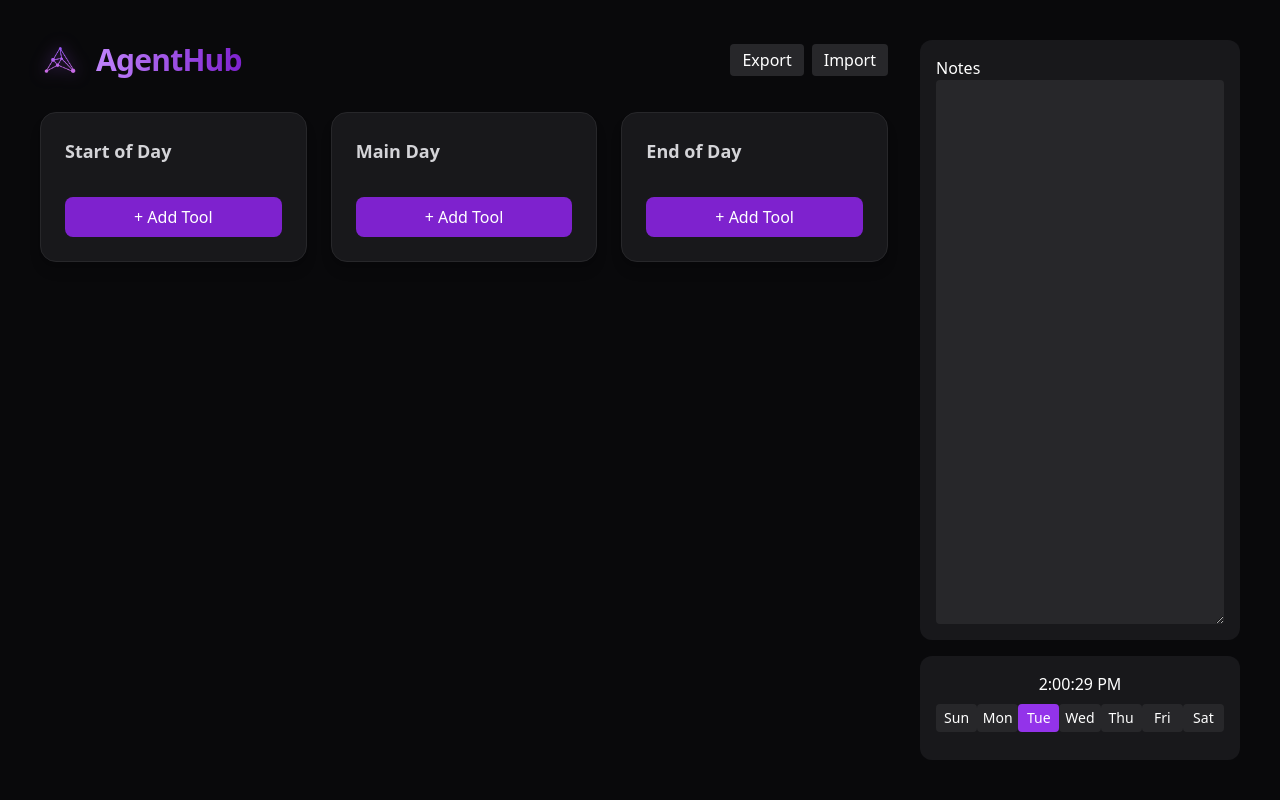
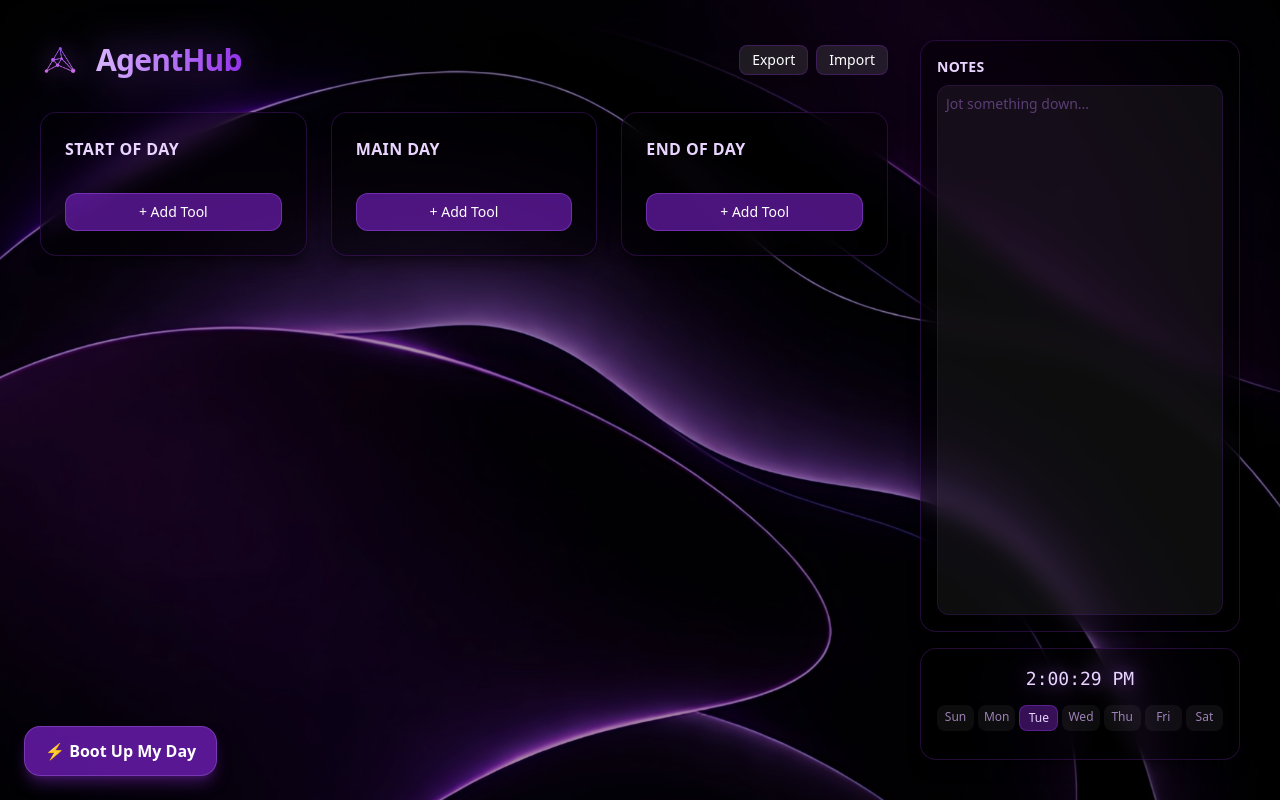
Before and after one commit to Dev-Kyron/AgentHub, a React (Vite) app: page / in a window 1280 px wide. Built offline with nearby package versions, Linux system fonts and the light colour scheme.

Commit message:
Initial commit - AgentHub

```diff
--- a/src/App.jsx
+++ b/src/App.jsx
@@ -1,5 +1,6 @@
 import { useState, useEffect } from "react";
 import logo from "./assets/logo.png";
+import bg from "./assets/bg.png";
 
 /* ---------- ICON HELPER ---------- */
 function getFavicon(url) {
@@ -10,6 +11,10 @@ function getFavicon(url) {
     return null;
   }
 }
+
+/* ---------- GLASS CARD STYLE ---------- */
+const glass =
+  "bg-black/40 backdrop-blur-md border border-purple-900/40 shadow-lg shadow-black/40";
 
 /* ---------- SECTION ---------- */
 function Section({ title }) {
@@ -33,27 +38,21 @@ function Section({ title }) {
   }, [tools]);
 
   const openAdd = () => {
-    setName("");
-    setUrl("");
-    setDesc("");
+    setName(""); setUrl(""); setDesc("");
     setEditingIndex(null);
     setShowModal(true);
   };
 
   const openEdit = (index) => {
     const tool = tools[index];
-    setName(tool.name);
-    setUrl(tool.url);
-    setDesc(tool.desc || "");
+    setName(tool.name); setUrl(tool.url); setDesc(tool.desc || "");
     setEditingIndex(index);
     setShowModal(true);
   };
 
   const saveTool = () => {
     if (!name || !url) return;
-
     const newTool = { name, url, desc };
-
     if (editingIndex !== null) {
       const updated = [...tools];
       updated[editingIndex] = newTool;
@@ -61,32 +60,26 @@ function Section({ title }) {
     } else {
       setTools([...tools, newTool]);
     }
-
     setShowModal(false);
   };
 
-  const deleteTool = (index) => {
-    setTools(tools.filter((_, i) => i !== index));
-  };
+  const deleteTool = (index) => setTools(tools.filter((_, i) => i !== index));
 
   const handleDragStart = (index) => setDragIndex(index);
-
   const handleDrop = (index) => {
     if (dragIndex === null) return;
-
     const updated = [...tools];
-    const draggedItem = updated[dragIndex];
-
-    updated.splice(dragIndex, 1);
-    updated.splice(index, 0, draggedItem);
-
+    const dragged = updated.splice(dragIndex, 1)[0];
+    updated.splice(index, 0, dragged);
     setTools(updated);
     setDragIndex(null);
   };
 
   return (
-    <div className="bg-zinc-900 rounded-2xl p-6 shadow-lg border border-zinc-800 w-full relative">
-      <h2 className="text-lg font-semibold mb-4 text-zinc-300">{title}</h2>
+    <div className={`${glass} rounded-2xl p-6 w-full relative`}>
+      <h2 className="text-base font-semibold mb-4 text-purple-200 tracking-wide uppercase">
+        {title}
+      </h2>
 
       <div className="space-y-3">
         {tools.map((tool, index) => (
@@ -96,7 +89,7 @@ function Section({ title }) {
             onDragStart={() => handleDragStart(index)}
             onDragOver={(e) => e.preventDefault()}
             onDrop={() => handleDrop(index)}
-            className="bg-zinc-800 p-3 rounded-lg flex justify-between items-start gap-3 cursor-move"
+            className="bg-white/5 hover:bg-white/10 border border-purple-800/30 p-3 rounded-xl flex justify-between items-start gap-3 cursor-move transition"
           >
             <div className="flex gap-3 items-start">
               <img
@@ -104,20 +97,16 @@ function Section({ title }) {
                 alt=""
                 className="w-5 h-5 mt-1 rounded"
               />
-
               <div>
                 <a
                   href={tool.url}
                   target="_blank"
-                  className="text-purple-300 font-medium"
+                  className="text-purple-300 hover:text-purple-100 font-medium transition"
                 >
                   {tool.name}
                 </a>
-
                 {tool.desc && (
-                  <div className="text-xs text-zinc-400 mt-1">
-                    {tool.desc}
-                  </div>
+                  <div className="text-xs text-purple-400/70 mt-1">{tool.desc}</div>
                 )}
               </div>
             </div>
@@ -125,13 +114,13 @@ function Section({ title }) {
             <div className="flex flex-col gap-2">
               <button
                 onClick={() => openEdit(index)}
-                className="text-xs bg-zinc-700 px-2 py-1 rounded"
+                className="text-xs bg-purple-900/50 hover:bg-purple-800/60 border border-purple-700/40 px-2 py-1 rounded transition"
               >
                 Edit
               </button>
               <button
                 onClick={() => deleteTool(index)}
-                className="text-xs bg-red-600 px-2 py-1 rounded"
+                className="text-xs bg-red-900/50 hover:bg-red-800/60 border border-red-700/40 px-2 py-1 rounded transition"
               >
                 Delete
               </button>
@@ -142,40 +131,40 @@ function Section({ title }) {
 
       <button
         onClick={openAdd}
-        className="mt-4 w-full bg-purple-700 hover:bg-purple-600 py-2 rounded-lg transition"
+        className="mt-4 w-full bg-purple-700/60 hover:bg-purple-600/70 border border-purple-500/40 py-2 rounded-xl transition text-sm font-medium"
       >
         + Add Tool
       </button>
 
       {showModal && (
-        <div className="absolute inset-0 bg-black/70 flex items-center justify-center rounded-2xl">
-          <div className="bg-zinc-900 p-6 rounded-xl w-full max-w-xs space-y-4">
-            <h3>{editingIndex !== null ? "Edit Tool" : "Add Tool"}</h3>
-
+        <div className="absolute inset-0 bg-black/70 backdrop-blur-sm flex items-center justify-center rounded-2xl z-10">
+          <div className={`${glass} p-6 rounded-2xl w-full max-w-xs space-y-4`}>
+            <h3 className="text-purple-200 font-semibold">
+              {editingIndex !== null ? "Edit Tool" : "Add Tool"}
+            </h3>
             <input
               value={name}
               onChange={(e) => setName(e.target.value)}
               placeholder="Name"
-              className="w-full p-2 bg-zinc-800 rounded"
+              className="w-full p-2 bg-white/5 border border-purple-800/40 rounded-lg text-white placeholder-purple-400/50 focus:outline-none focus:border-purple-500"
             />
             <input
               value={url}
               onChange={(e) => setUrl(e.target.value)}
               placeholder="URL"
-              className="w-full p-2 bg-zinc-800 rounded"
+              className="w-full p-2 bg-white/5 border border-purple-800/40 rounded-lg text-white placeholder-purple-400/50 focus:outline-none focus:border-purple-500"
             />
             <textarea
               value={desc}
               onChange={(e) => setDesc(e.target.value)}
               placeholder="Description"
-              className="w-full p-2 bg-zinc-800 rounded"
+              className="w-full p-2 bg-white/5 border border-purple-800/40 rounded-lg text-white placeholder-purple-400/50 focus:outline-none focus:border-purple-500"
             />
-
             <div className="flex gap-2">
-              <button onClick={saveTool} className="flex-1 bg-purple-700 py-2 rounded">
+              <button onClick={saveTool} className="flex-1 bg-purple-700/70 hover:bg-purple-600/80 py-2 rounded-lg transition font-medium">
                 Save
               </button>
-              <button onClick={() => setShowModal(false)} className="flex-1 bg-zinc-700 py-2 rounded">
+              <button onClick={() => setShowModal(false)} className="flex-1 bg-white/10 hover:bg-white/20 py-2 rounded-lg transition">
                 Cancel
               </button>
             </div>
@@ -190,51 +179,39 @@ function Section({ title }) {
 export default function App() {
   const [notes, setNotes] = useState(() => localStorage.getItem("notes") || "");
   const [time, setTime] = useState(new Date());
-
   const [selectedDay, setSelectedDay] = useState(null);
   const [schedule, setSchedule] = useState(() => {
     return JSON.parse(localStorage.getItem("schedule")) || {};
   });
-
   const [newItem, setNewItem] = useState("");
-
   const [showExport, setShowExport] = useState(false);
   const [showImport, setShowImport] = useState(false);
   const [importText, setImportText] = useState("");
 
-  useEffect(() => {
-    localStorage.setItem("notes", notes);
-  }, [notes]);
-
-  useEffect(() => {
-    localStorage.setItem("schedule", JSON.stringify(schedule));
-  }, [schedule]);
-
+  useEffect(() => { localStorage.setItem("notes", notes); }, [notes]);
+  useEffect(() => { localStorage.setItem("schedule", JSON.stringify(schedule)); }, [schedule]);
   useEffect(() => {
     const interval = setInterval(() => setTime(new Date()), 1000);
     return () => clearInterval(interval);
   }, []);
 
-  const getExportData = () => {
-    return JSON.stringify({
+  const getExportData = () =>
+    JSON.stringify({
       sod: localStorage.getItem("tools-Start of Day"),
       md: localStorage.getItem("tools-Main Day"),
       eod: localStorage.getItem("tools-End of Day"),
       notes,
-      schedule
+      schedule,
     }, null, 2);
-  };
 
   const handleImport = () => {
     try {
       const data = JSON.parse(importText);
-
       localStorage.setItem("tools-Start of Day", data.sod);
       localStorage.setItem("tools-Main Day", data.md);
       localStorage.setItem("tools-End of Day", data.eod);
       localStorage.setItem("notes", data.notes);
       localStorage.setItem("schedule", JSON.stringify(data.schedule));
-
       location.reload();
     } catch {
       alert("Invalid data");
@@ -243,10 +220,8 @@ export default function App() {
 
   const addScheduleItem = () => {
     if (!newItem || !selectedDay) return;
-
     const updated = { ...schedule };
     if (!updated[selectedDay]) updated[selectedDay] = [];
-
     updated[selectedDay].push(newItem);
     setSchedule(updated);
     setNewItem("");
@@ -258,37 +233,66 @@ export default function App() {
     setSchedule(updated);
   };
 
-  const days = ["Sun","Mon","Tue","Wed","Thu","Fri","Sat"];
+  const bootUpMyDay = () => {
+    const sodTools = JSON.parse(localStorage.getItem("tools-Start of Day")) || [];
+    const mdTools  = JSON.parse(localStorage.getItem("tools-Main Day"))     || [];
+    const allUrls  = [...sodTools, ...mdTools].map((t) => t.url).filter(Boolean);
+    if (allUrls.length === 0) { alert("No tools found in Start of Day or Main Day!"); return; }
+    allUrls.forEach((url) => window.open(url, "_blank"));
+  };
+
+  const days = ["Sun", "Mon", "Tue", "Wed", "Thu", "Fri", "Sat"];
   const today = new Date().getDay();
 
   return (
-    <div className="min-h-screen bg-zinc-950 text-white p-10 flex gap-8">
+    <>
+      {/* Full-screen background — sits behind everything */}
+      <div
+        style={{
+          position: "fixed",
+          inset: 0,
+          backgroundImage: `url(${bg})`,
+          backgroundSize: "cover",
+          backgroundPosition: "center",
+          backgroundRepeat: "no-repeat",
+          zIndex: 0,
+        }}
+      />
+      {/* Subtle dark overlay for readability */}
+      <div style={{ position: "fixed", inset: 0, background: "rgba(0,0,0,0.35)", zIndex: 1 }} />
+
+      {/* App content */}
+      <div className="min-h-screen text-white flex gap-8 p-10 relative" style={{ zIndex: 2 }}>
 
         {/* LEFT */}
         <div className="flex-1">
 
-        {/* 🔥 HEADER WITH YOUR LOGO */}
+          {/* HEADER */}
           <div className="flex justify-between items-center mb-8">
-
             <div className="flex items-center gap-4 group">
               <img
                 src={logo}
                 alt="AgentHub Logo"
-              className="w-10 h-10 object-contain transition group-hover:scale-110 drop-shadow-[0_0_8px_rgba(168,85,247,0.6)]"
+                className="w-10 h-10 object-contain transition group-hover:scale-110 drop-shadow-[0_0_12px_rgba(168,85,247,0.9)]"
               />
-
               <h1 className="text-3xl font-bold tracking-tight">
-              <span className="bg-gradient-to-r from-purple-400 to-purple-700 bg-clip-text text-transparent">
+                <span className="bg-gradient-to-r from-purple-300 to-purple-600 bg-clip-text text-transparent drop-shadow-[0_0_20px_rgba(168,85,247,0.5)]">
                   AgentHub
                 </span>
               </h1>
             </div>
 
             <div className="flex gap-2">
-            <button onClick={() => setShowExport(true)} className="bg-zinc-800 px-3 py-1 rounded">
+              <button
+                onClick={() => setShowExport(true)}
+                className="bg-white/10 hover:bg-white/20 backdrop-blur border border-purple-800/40 px-3 py-1 rounded-lg text-sm transition"
+              >
                 Export
               </button>
-            <button onClick={() => setShowImport(true)} className="bg-zinc-800 px-3 py-1 rounded">
+              <button
+                onClick={() => setShowImport(true)}
+                className="bg-white/10 hover:bg-white/20 backdrop-blur border border-purple-800/40 px-3 py-1 rounded-lg text-sm transition"
+              >
                 Import
               </button>
             </div>
@@ -304,29 +308,32 @@ export default function App() {
         {/* RIGHT */}
         <div className="w-80 flex flex-col h-[calc(100vh-80px)]">
 
-        <div className="bg-zinc-900 p-4 rounded-xl flex flex-col flex-1">
-          <h2>Notes</h2>
+          <div className={`${glass} p-4 rounded-2xl flex flex-col flex-1`}>
+            <h2 className="text-purple-200 font-semibold mb-2 text-sm uppercase tracking-wide">Notes</h2>
             <textarea
               value={notes}
               onChange={(e) => setNotes(e.target.value)}
-            className="bg-zinc-800 p-2 rounded flex-1"
+              placeholder="Jot something down..."
+              className="bg-white/5 border border-purple-900/30 p-2 rounded-xl flex-1 text-sm text-white placeholder-purple-400/40 focus:outline-none focus:border-purple-500 resize-none"
             />
           </div>
 
-        <div className="mt-4 bg-zinc-900 p-4 rounded-xl">
-          <div className="text-center mb-2">{time.toLocaleTimeString()}</div>
+          <div className={`mt-4 ${glass} p-4 rounded-2xl`}>
+            <div className="text-center text-purple-200 font-mono text-lg mb-3 drop-shadow-[0_0_8px_rgba(168,85,247,0.6)]">
+              {time.toLocaleTimeString()}
+            </div>
 
-          <div className="flex justify-between text-sm mb-3">
+            <div className="flex justify-between text-xs mb-3 gap-1">
               {days.map((day, i) => (
                 <div
                   key={i}
                   onClick={() => setSelectedDay(selectedDay === day ? null : day)}
-                className={`flex-1 text-center py-1 rounded cursor-pointer ${
+                  className={`flex-1 text-center py-1 rounded-lg cursor-pointer transition font-medium ${
                     selectedDay === day
-                    ? "bg-purple-700"
+                      ? "bg-purple-600/80 text-white shadow-[0_0_10px_rgba(168,85,247,0.5)]"
                       : i === today
-                    ? "bg-purple-600"
-                    : "bg-zinc-800"
+                      ? "bg-purple-800/50 text-purple-200 border border-purple-600/40"
+                      : "bg-white/5 hover:bg-white/10 text-purple-300/70"
                   }`}
                 >
                   {day}
@@ -337,9 +344,9 @@ export default function App() {
             {selectedDay && (
               <div className="space-y-2">
                 {(schedule[selectedDay] || []).map((item, i) => (
-                <div key={i} className="flex justify-between bg-zinc-800 p-2 rounded text-xs">
-                  {item}
-                  <button onClick={() => deleteScheduleItem(i)}>❌</button>
+                  <div key={i} className="flex justify-between bg-white/5 border border-purple-900/30 p-2 rounded-lg text-xs">
+                    <span className="text-purple-100">{item}</span>
+                    <button onClick={() => deleteScheduleItem(i)} className="text-red-400 hover:text-red-300 transition">❌</button>
                   </div>
                 ))}
 
@@ -347,9 +354,14 @@ export default function App() {
                   <input
                     value={newItem}
                     onChange={(e) => setNewItem(e.target.value)}
-                  className="flex-1 p-1 bg-zinc-800 rounded text-xs"
+                    onKeyDown={(e) => e.key === "Enter" && addScheduleItem()}
+                    placeholder="Add item..."
+                    className="flex-1 p-1.5 bg-white/5 border border-purple-800/40 rounded-lg text-xs text-white placeholder-purple-400/40 focus:outline-none focus:border-purple-500"
                   />
-                <button onClick={addScheduleItem} className="bg-purple-700 px-2 rounded text-xs">
+                  <button
+                    onClick={addScheduleItem}
+                    className="bg-purple-700/70 hover:bg-purple-600/80 px-3 rounded-lg text-xs transition"
+                  >
                     +
                   </button>
                 </div>
@@ -358,15 +370,30 @@ export default function App() {
           </div>
         </div>
 
+        {/* ⚡ BOOT UP MY DAY */}
+        <button
+          onClick={bootUpMyDay}
+          className="fixed bottom-6 left-6 z-20 flex items-center gap-2 bg-purple-700/70 hover:bg-purple-600/80 backdrop-blur-md border border-purple-400/30 text-white font-semibold px-5 py-3 rounded-2xl shadow-lg shadow-purple-900/60 transition-all hover:scale-105 active:scale-95"
+        >
+          ⚡ Boot Up My Day
+        </button>
+
         {/* EXPORT MODAL */}
         {showExport && (
-        <div className="fixed inset-0 bg-black/70 flex items-center justify-center">
-          <div className="bg-zinc-900 p-6 rounded-xl w-[400px]">
-            <textarea value={getExportData()} readOnly className="w-full h-40 bg-zinc-800 p-2 rounded text-xs" />
-            <button onClick={() => navigator.clipboard.writeText(getExportData())} className="mt-3 w-full bg-purple-700 py-2 rounded">
-              Copy
+          <div className="fixed inset-0 bg-black/70 backdrop-blur-sm flex items-center justify-center z-30">
+            <div className={`${glass} p-6 rounded-2xl w-[400px]`}>
+              <h3 className="text-purple-200 font-semibold mb-3">Export Data</h3>
+              <textarea value={getExportData()} readOnly className="w-full h-40 bg-white/5 border border-purple-800/40 p-2 rounded-lg text-xs text-purple-200 focus:outline-none" />
+              <button
+                onClick={() => navigator.clipboard.writeText(getExportData())}
+                className="mt-3 w-full bg-purple-700/70 hover:bg-purple-600/80 py-2 rounded-xl transition font-medium"
+              >
+                Copy to Clipboard
               </button>
-            <button onClick={() => setShowExport(false)} className="mt-2 w-full bg-zinc-700 py-2 rounded">
+              <button
+                onClick={() => setShowExport(false)}
+                className="mt-2 w-full bg-white/10 hover:bg-white/20 py-2 rounded-xl transition"
+              >
                 Close
               </button>
             </div>
@@ -375,17 +402,25 @@ export default function App() {
 
         {/* IMPORT MODAL */}
         {showImport && (
-        <div className="fixed inset-0 bg-black/70 flex items-center justify-center">
-          <div className="bg-zinc-900 p-6 rounded-xl w-[400px]">
+          <div className="fixed inset-0 bg-black/70 backdrop-blur-sm flex items-center justify-center z-30">
+            <div className={`${glass} p-6 rounded-2xl w-[400px]`}>
+              <h3 className="text-purple-200 font-semibold mb-3">Import Data</h3>
               <textarea
                 value={importText}
                 onChange={(e) => setImportText(e.target.value)}
-              className="w-full h-40 bg-zinc-800 p-2 rounded text-xs"
+                placeholder="Paste exported JSON here..."
+                className="w-full h-40 bg-white/5 border border-purple-800/40 p-2 rounded-lg text-xs text-purple-200 placeholder-purple-400/40 focus:outline-none focus:border-purple-500"
               />
-            <button onClick={handleImport} className="mt-3 w-full bg-purple-700 py-2 rounded">
+              <button
+                onClick={handleImport}
+                className="mt-3 w-full bg-purple-700/70 hover:bg-purple-600/80 py-2 rounded-xl transition font-medium"
+              >
                 Import
               </button>
-            <button onClick={() => setShowImport(false)} className="mt-2 w-full bg-zinc-700 py-2 rounded">
+              <button
+                onClick={() => setShowImport(false)}
+                className="mt-2 w-full bg-white/10 hover:bg-white/20 py-2 rounded-xl transition"
+              >
                 Cancel
               </button>
             </div>
@@ -393,5 +428,6 @@ export default function App() {
         )}
 
       </div>
+    </>
   );
 }
```
Also changed, not shown: src/assets/bg.png (added). Lines whose indentation alone changed are shown as unchanged.
